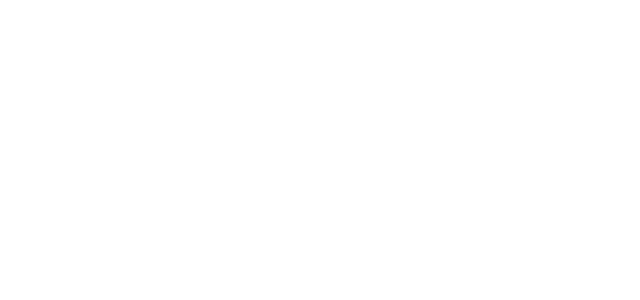
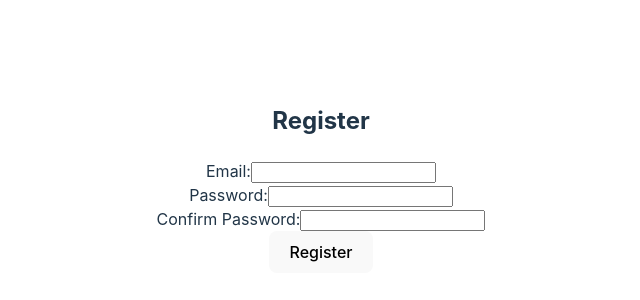
Before and after one commit to A67-JS-FinalProject/Event-Calendar-Project, a React (Vite) app in the folder event-calendar/: page /register in a window 1280 px wide. Before the commit this address had no page. Shown: the part 222-522 px from the top of the page, without its empty margins (319-959 px from the left). Built offline with nearby package versions, Linux system fonts and the light colour scheme.

Commit message:
Add authentication components and update routing for login and registration

```diff
--- a/event-calendar/src/App.jsx
+++ b/event-calendar/src/App.jsx
@@ -2,13 +2,19 @@ import "./App.css";
 import { BrowserRouter as Router, Route, Routes } from "react-router-dom";
 import RenderEvent from "./components/RenderEvent/ViewEvent";
 import CreateAnEvent from "./components/CreateAEvent/CreateAnEvent";
+import Login from "./components/Login/Login";
+import Register from "./components/Register/Register";
+import Home from "./components/Home/Home";
 
 function App() {
   return (
     <Router>
       <Routes>
+        <Route path="/" element={<Home />} />
         <Route path="/create-an-event" element={<CreateAnEvent />} />
         <Route path="/event/:id" element={<RenderEvent />} />
+        <Route path="/register" element={<Register />} />
+        <Route path="/login" element={<Login />} />
       </Routes>
     </Router>
   );
--- /dev/null
+++ b/event-calendar/src/components/Home/Home.jsx
@@ -0,0 +1,27 @@
+import { Link } from "react-router-dom";
+
+function Home() {
+  return (
+    <div className="home">
+      <h2>Home</h2>
+      <nav>
+        <ul>
+          <li>
+            <Link to="/create-an-event">Create An Event</Link>
+          </li>
+          <li>
+            <Link to="/event/67c9de56ff7fc07b94f36e96">View Event</Link>
+          </li>
+          <li>
+            <Link to="/register">Register</Link>
+          </li>
+          <li>
+            <Link to="/login">Login</Link>
+          </li>
+        </ul>
+      </nav>
+    </div>
+  );
+}
+
+export default Home;
--- /dev/null
+++ b/event-calendar/src/components/Login/Login.jsx
@@ -0,0 +1,44 @@
+import { useState } from "react";
+
+function Login() {
+  const [email, setEmail] = useState("");
+  const [password, setPassword] = useState("");
+
+  const handleSubmit = (event) => {
+    event.preventDefault();
+    // Handle form submission logic here
+    console.log("Email:", email);
+    console.log("Password:", password);
+  };
+
+  return (
+    <div className="login-form">
+      <h2>Login</h2>
+      <form onSubmit={handleSubmit}>
+        <div>
+          <label htmlFor="email">Email:</label>
+          <input
+            type="email"
+            id="email"
+            value={email}
+            onChange={(e) => setEmail(e.target.value)}
+            required
+          />
+        </div>
+        <div>
+          <label htmlFor="password">Password:</label>
+          <input
+            type="password"
+            id="password"
+            value={password}
+            onChange={(e) => setPassword(e.target.value)}
+            required
+          />
+        </div>
+        <button type="submit">Login</button>
+      </form>
+    </div>
+  );
+}
+
+export default Login;
--- /dev/null
+++ b/event-calendar/src/components/Register/Register.jsx
@@ -0,0 +1,59 @@
+import { useState } from "react";
+
+function Register() {
+  const [email, setEmail] = useState("");
+  const [password, setPassword] = useState("");
+  const [confirmPassword, setConfirmPassword] = useState("");
+
+  const handleSubmit = (event) => {
+    event.preventDefault();
+    if (password !== confirmPassword) {
+      alert("Passwords do not match!");
+      return;
+    }
+    // Handle form submission logic here
+    console.log("Email:", email);
+    console.log("Password:", password);
+  };
+
+  return (
+    <div className="register-form">
+      <h2>Register</h2>
+      <form onSubmit={handleSubmit}>
+        <div>
+          <label htmlFor="email">Email:</label>
+          <input
+            type="email"
+            id="email"
+            value={email}
+            onChange={(e) => setEmail(e.target.value)}
+            required
+          />
+        </div>
+        <div>
+          <label htmlFor="password">Password:</label>
+          <input
+            type="password"
+            id="password"
+            value={password}
+            onChange={(e) => setPassword(e.target.value)}
+            required
+          />
+        </div>
+        <div>
+          <label htmlFor="confirmPassword">Confirm Password:</label>
+          <input
+            type="password"
+            id="confirmPassword"
+            value={confirmPassword}
+            onChange={(e) => setConfirmPassword(e.target.value)}
+            required
+          />
+        </div>
+        <button type="submit">Register</button>
+      </form>
+    </div>
+  );
+}
+
+export default Register;
```
